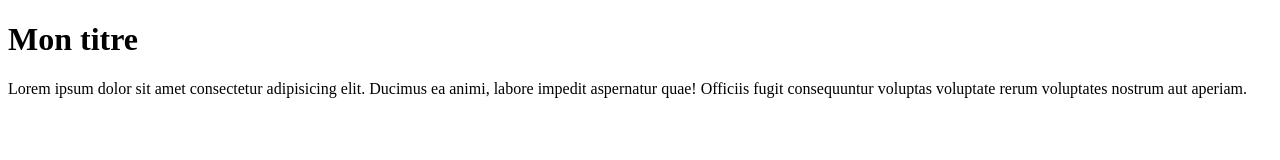
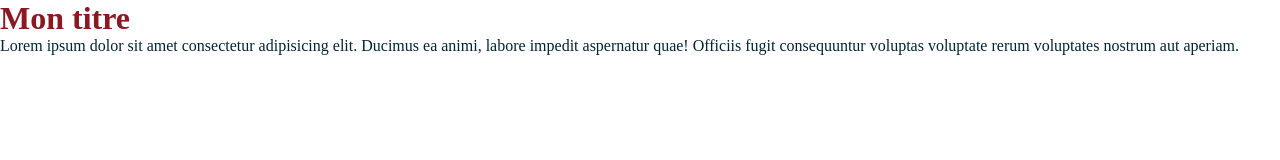
Before and after one commit to j-renevier/gitflow, a plain HTML site: page index.html in a window 1280 px wide. Drawn offline with Linux system fonts and the light colour scheme.

Commit message:
style(main): setup base style

```diff
--- a/index.html
+++ b/index.html
@@ -4,6 +4,20 @@
   <meta charset="UTF-8">
   <meta name="viewport" content="width=device-width, initial-scale=1.0">
   <title>Exercice Gitflow</title>
+  <style>
+    * {
+      box-sizing: border-box;
+      margin: 0;
+      padding: 0;
+    }
+    h1 {
+      color: #8C1823;
+
+    }
+    p {
+      color: #012436;
+    }
+  </style>
 </head>
 <body>
   <h1>Mon titre</h1>
```
